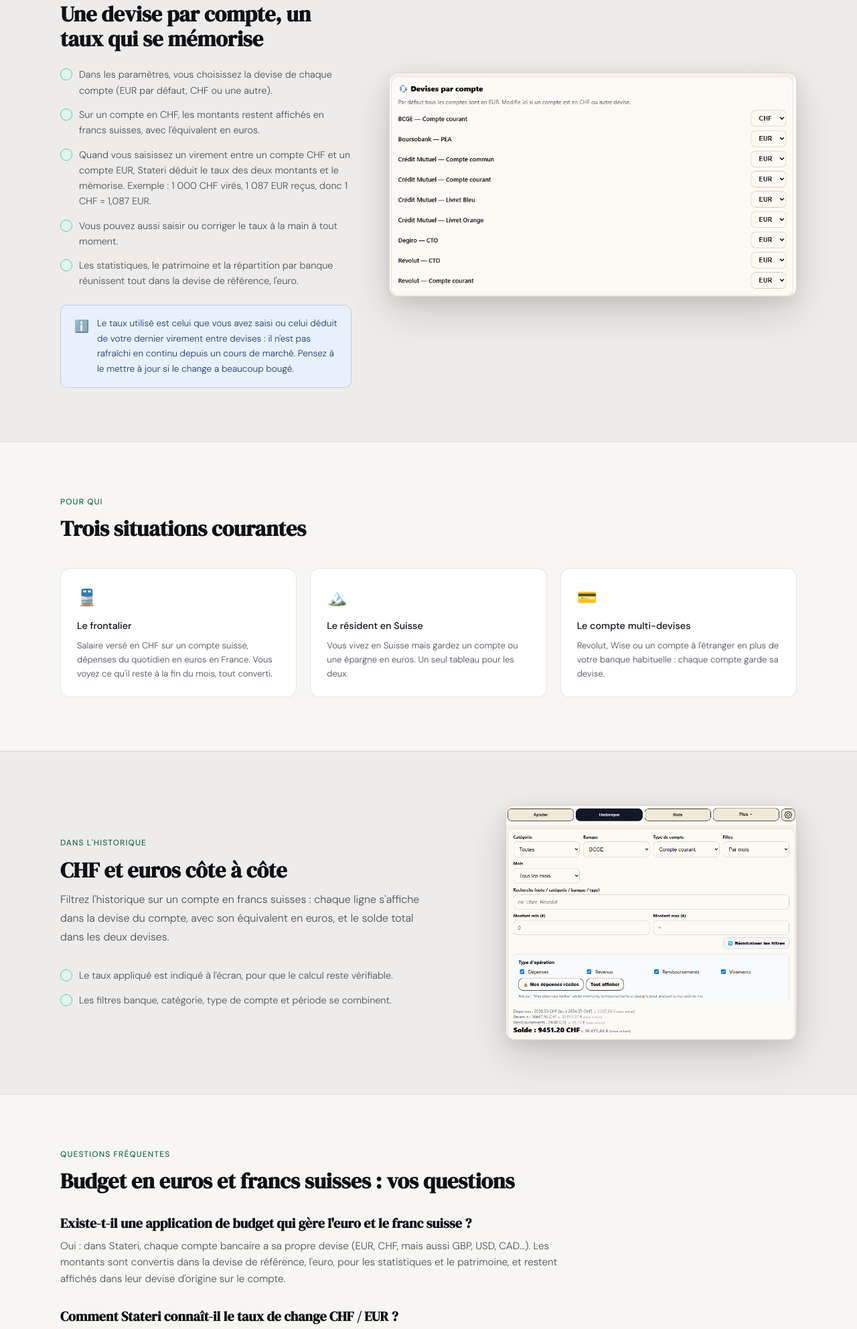
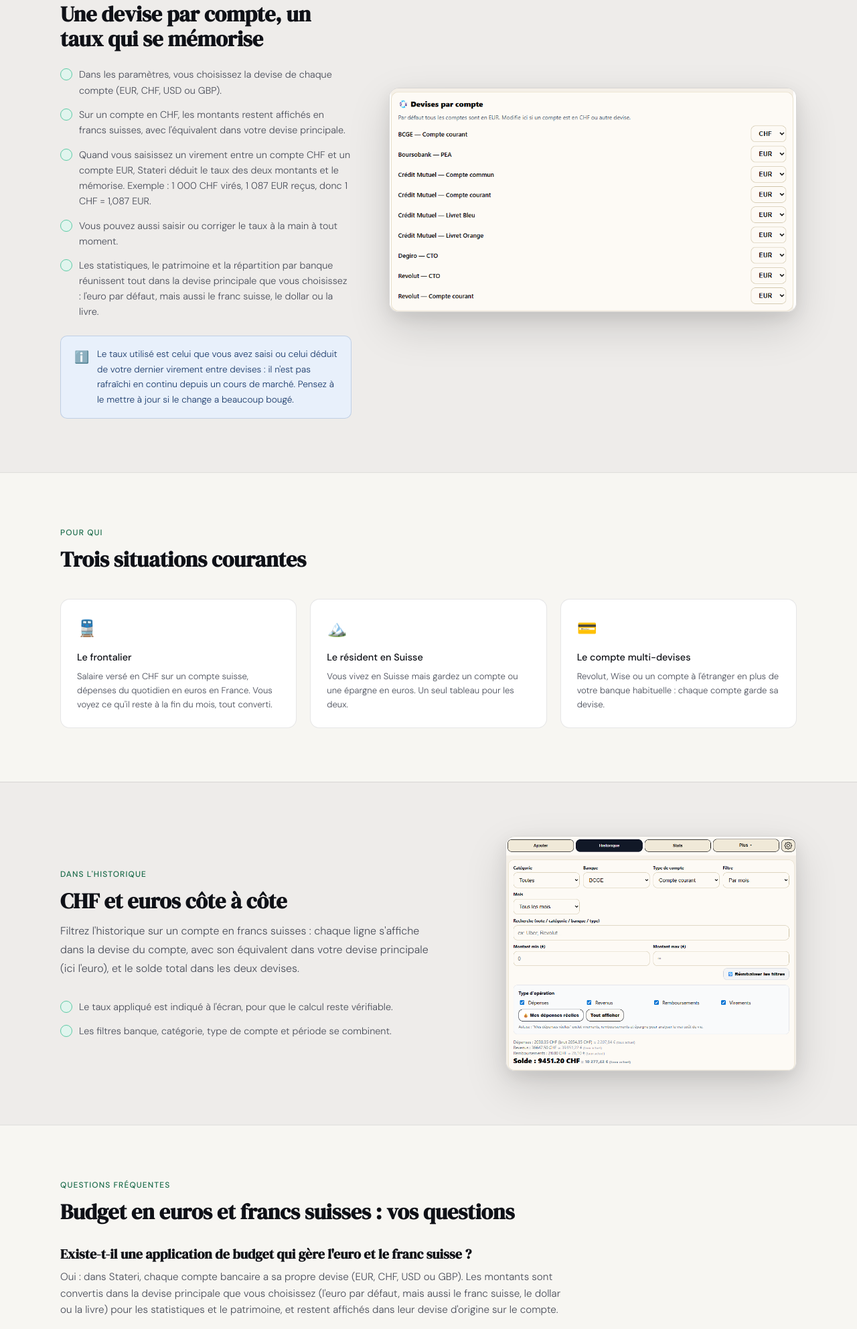
Before and after one commit to kxirox/Statera-web-pages, a plain HTML site: page budget-euro-franc-suisse.html in a window 1280 px wide. Shown: the part 955-2939 px from the top of the page at 67% size. Drawn offline with Linux system fonts and the light colour scheme.

Commit message:
fix: devise principale au choix (EUR, CHF, USD, GBP), retire CAD
Co-Authored-By: Claude Sonnet 5.5 <noreply@anthropic.com>

```diff
--- a/budget-euro-franc-suisse.html
+++ b/budget-euro-franc-suisse.html
@@ -173,7 +173,7 @@
           "name": "Existe-t-il une application de budget qui gère l'euro et le franc suisse ?",
           "acceptedAnswer": {
             "@type": "Answer",
-            "text": "Oui : dans Stateri, chaque compte bancaire a sa propre devise (EUR, CHF, mais aussi GBP, USD, CAD…). Les montants sont convertis dans la devise de référence, l'euro, pour les statistiques et le patrimoine, et restent affichés dans leur devise d'origine sur le compte."
+            "text": "Oui : dans Stateri, chaque compte bancaire a sa propre devise (EUR, CHF, USD ou GBP). Les montants sont convertis dans la devise principale que vous choisissez (l'euro par défaut, mais aussi le franc suisse, le dollar ou la livre) pour les statistiques et le patrimoine, et restent affichés dans leur devise d'origine sur le compte."
           }
         },
         {
@@ -243,11 +243,11 @@
         <div class="section-tag">Comment ça marche</div>
         <h2 class="section-title">Une devise par compte, un taux qui se mémorise</h2>
         <ul class="feature-list">
-          <li>Dans les paramètres, vous choisissez la devise de chaque compte (EUR par défaut, CHF ou une autre).</li>
-          <li>Sur un compte en CHF, les montants restent affichés en francs suisses, avec l'équivalent en euros.</li>
+          <li>Dans les paramètres, vous choisissez la devise de chaque compte (EUR, CHF, USD ou GBP).</li>
+          <li>Sur un compte en CHF, les montants restent affichés en francs suisses, avec l'équivalent dans votre devise principale.</li>
           <li>Quand vous saisissez un virement entre un compte CHF et un compte EUR, Stateri déduit le taux des deux montants et le mémorise. Exemple : 1 000 CHF virés, 1 087 EUR reçus, donc 1 CHF = 1,087 EUR.</li>
           <li>Vous pouvez aussi saisir ou corriger le taux à la main à tout moment.</li>
-          <li>Les statistiques, le patrimoine et la répartition par banque réunissent tout dans la devise de référence, l'euro.</li>
+          <li>Les statistiques, le patrimoine et la répartition par banque réunissent tout dans la devise principale que vous choisissez : l'euro par défaut, mais aussi le franc suisse, le dollar ou la livre.</li>
         </ul>
         <div class="info-box blue">
           <div class="info-box-icon">ℹ️</div>
@@ -291,7 +291,7 @@
       <div>
         <div class="section-tag">Dans l'historique</div>
         <h2 class="section-title">CHF et euros côte à côte</h2>
-        <p class="section-desc">Filtrez l'historique sur un compte en francs suisses : chaque ligne s'affiche dans la devise du compte, avec son équivalent en euros, et le solde total dans les deux devises.</p>
+        <p class="section-desc">Filtrez l'historique sur un compte en francs suisses : chaque ligne s'affiche dans la devise du compte, avec son équivalent dans votre devise principale (ici l'euro), et le solde total dans les deux devises.</p>
         <ul class="feature-list">
           <li>Le taux appliqué est indiqué à l'écran, pour que le calcul reste vérifiable.</li>
           <li>Les filtres banque, catégorie, type de compte et période se combinent.</li>
@@ -309,7 +309,7 @@
     <div class="section-tag">Questions fréquentes</div>
     <h2 class="section-title">Budget en euros et francs suisses : vos questions</h2>
     <h3>Existe-t-il une application de budget qui gère l'euro et le franc suisse ?</h3>
-    <p>Oui : dans Stateri, chaque compte bancaire a sa propre devise (EUR, CHF, mais aussi GBP, USD, CAD…). Les montants sont convertis dans la devise de référence, l'euro, pour les statistiques et le patrimoine, et restent affichés dans leur devise d'origine sur le compte.</p>
+    <p>Oui : dans Stateri, chaque compte bancaire a sa propre devise (EUR, CHF, USD ou GBP). Les montants sont convertis dans la devise principale que vous choisissez (l'euro par défaut, mais aussi le franc suisse, le dollar ou la livre) pour les statistiques et le patrimoine, et restent affichés dans leur devise d'origine sur le compte.</p>
     <h3>Comment Stateri connaît-il le taux de change CHF / EUR ?</h3>
     <p>Quand vous saisissez un virement entre un compte en CHF et un compte en EUR, Stateri déduit le taux des deux montants et le mémorise. Vous pouvez aussi saisir ou corriger le taux à la main dans les paramètres.</p>
     <h3>Stateri convient-il à un frontalier ?</h3>
@@ -322,7 +322,7 @@
 
 <div class="cta-banner" style="border-top: 1px solid var(--border);">
   <h2>Essayez avec vos comptes CHF et EUR</h2>
-  <p>Ouvrez l'application dans votre navigateur, rien à installer pour commencer. Des données fictives suffisent pour voir comment la conversion se comporte.</p>
+  <p>L'application Android est en test fermé sur Google Play ; elle s'ouvre aussi dans le navigateur. Des données fictives suffisent pour voir comment la conversion se comporte.</p>
   <a href="https://app.stateri.fr/" class="btn-primary" target="_blank" rel="noopener">🌐 Ouvrir l'application →</a>
 </div>
 
```
Also changed, not shown: devises.html (+2 -2 lines).
